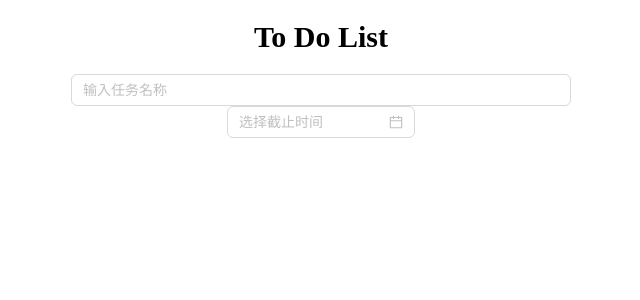
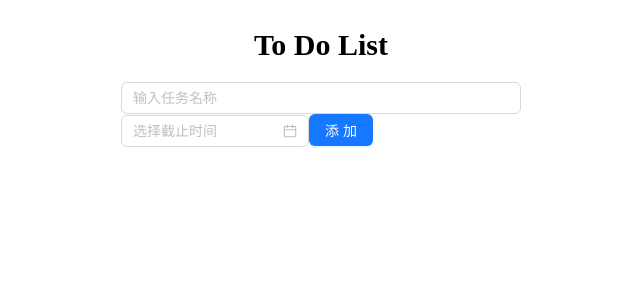
Before and after one commit to Stardreama/To-do-list, a React (Create React App) app: page / in a window 1280 px wide. Shown: the top 300 px of the page, without its empty margins (319-959 px from the left). Built offline with nearby package versions, Linux system fonts and the light colour scheme.

Commit message:
finish input with display

```diff
--- a/src/App.js
+++ b/src/App.js
@@ -1,34 +1,47 @@
-import React from 'react';
-import { DatePicker, Space, Input,Row,Col } from 'antd';
-const onChange = (date, dateString) => {
-  console.log(date, dateString);
-};
+import React, { useState } from 'react';
+import { DatePicker, Input, Row, Col, Button, Flex } from 'antd';
 function App() {
-  const all_style={
-    width:500
-  }
   const titleStyle = {
     fontSize: 30,
     textAlign: "center",
   }
-  const contentStyle = {
-    textAlign: "center",
+  const inputAdd = {
+    width: 400
+  }
+  const [name, setName] = useState('')
+  const [date, setDate] = useState('')
+  const handleDateChange = (date, dateString) => {
+    console.log(dateString);
+    setDate(dateString)
+  };
+  const getName = (name) => {
+    setName(name)
+  }
+  const handleAdd = () => {
+    if (name && date) {
+      console.log(name, date);
+    }
+    else {
+      console.log("11111");
+    }
   }
   return (
-    <div >
+    <div style={{ display: 'flex', flexDirection: 'column', alignItems: 'center' }}>
       <h1 style={titleStyle}> To Do List</h1>
-      <div style={contentStyle}>
-        <div >
-          <Input placeholder="输入任务名称" style={{ width: 500 }} />
-        </div>
-        <div>
-          <Space direction="vertical">
-            <DatePicker onChange={onChange} placeholder="选择截止时间" />
-          </Space>
-        </div>
+      <div>
+        <Row>
+          <Col style={inputAdd}>
+            <Input placeholder="输入任务名称" onChange={(e) => getName(e.target.value)} />
+          </Col>
+        </Row>
+        <Row >
+          <Col >
+            <DatePicker onChange={handleDateChange} placeholder="选择截止时间" />
+            <Button type="primary" name={name} date={date} onClick={handleAdd}>添加</Button>
+          </Col>
+        </Row>
       </div>
     </div>
   );
 }
-
 export default App;
```
